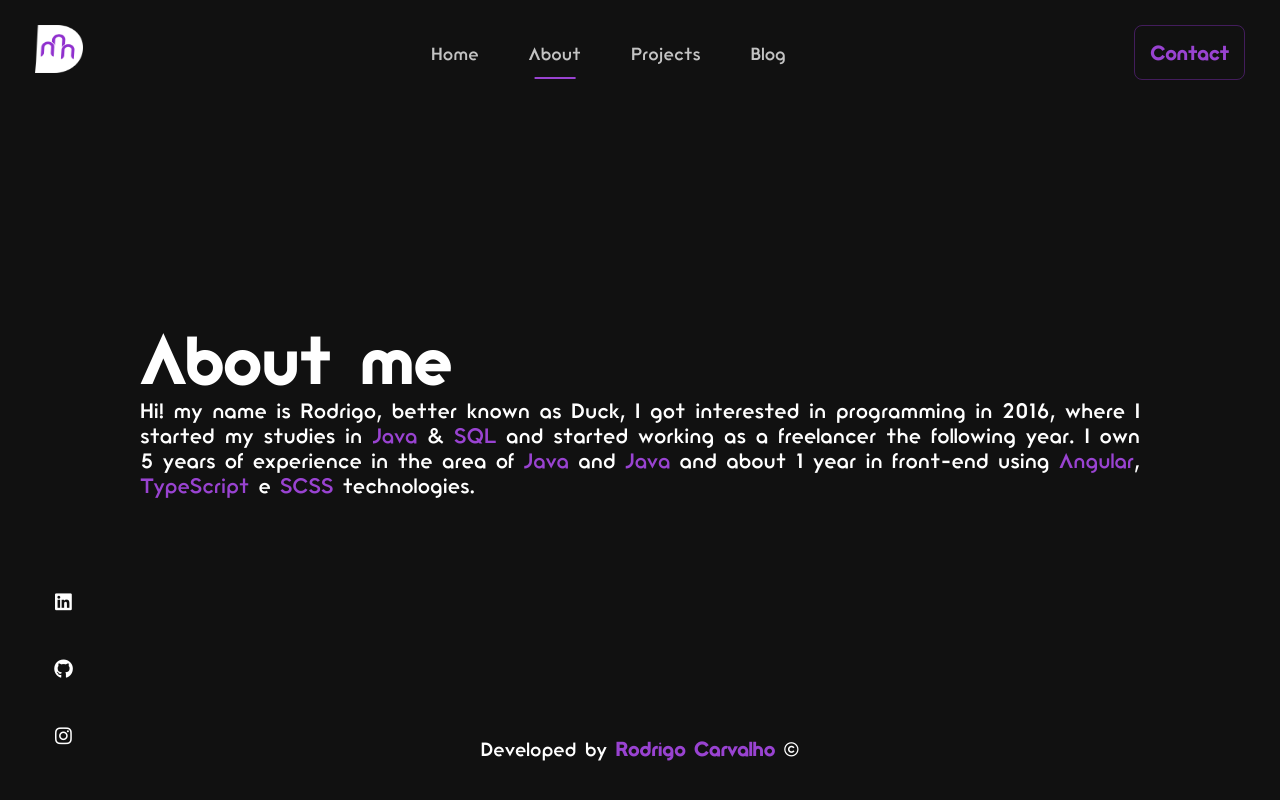
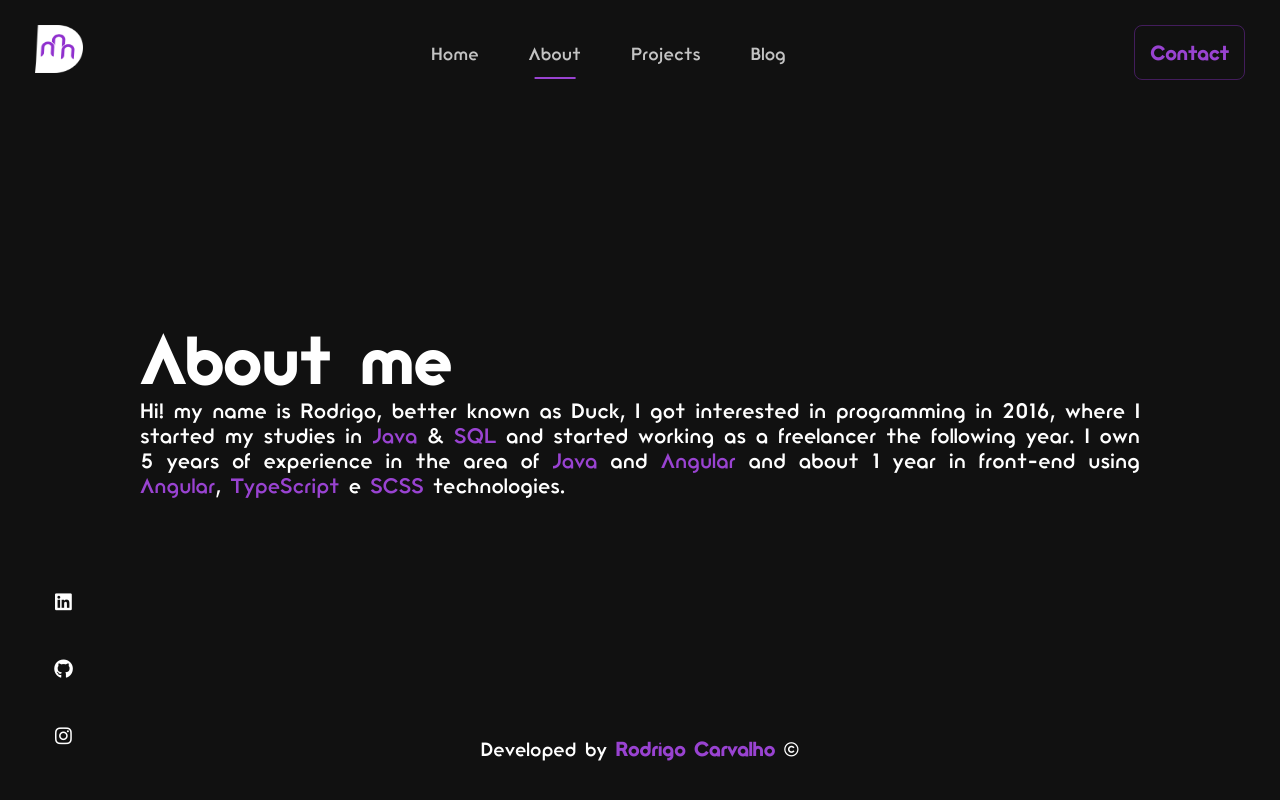
Before and after one commit to rodrigocarvalhodev/portfolio-duckdeveloper, an Angular app: page /about in a window 1280 px wide. Built offline with nearby package versions, Linux system fonts and the light colour scheme.

Commit message:
change technologies

```diff
--- a/src/app/pages/about/about.component.html
+++ b/src/app/pages/about/about.component.html
@@ -4,7 +4,7 @@
     <p>
         Hi! my name is Rodrigo, better known as Duck, I got interested in programming in 2016,
         where I started my studies in <span class="tech">Java</span> & <span class="tech">SQL</span> and started working as a freelancer the following year.
-        I own 5 years of experience in the area of <span class="tech">Java</span> and <span class="tech">Java</span> and about 1 year in front-end using <span class="tech">Angular</span>,
+        I own 5 years of experience in the area of <span class="tech">Java</span> and <span class="tech">Angular</span> and about 1 year in front-end using <span class="tech">Angular</span>,
         <span class="tech">TypeScript</span> e <span class="tech">SCSS</span> technologies.
     </p>
 </div>
```
